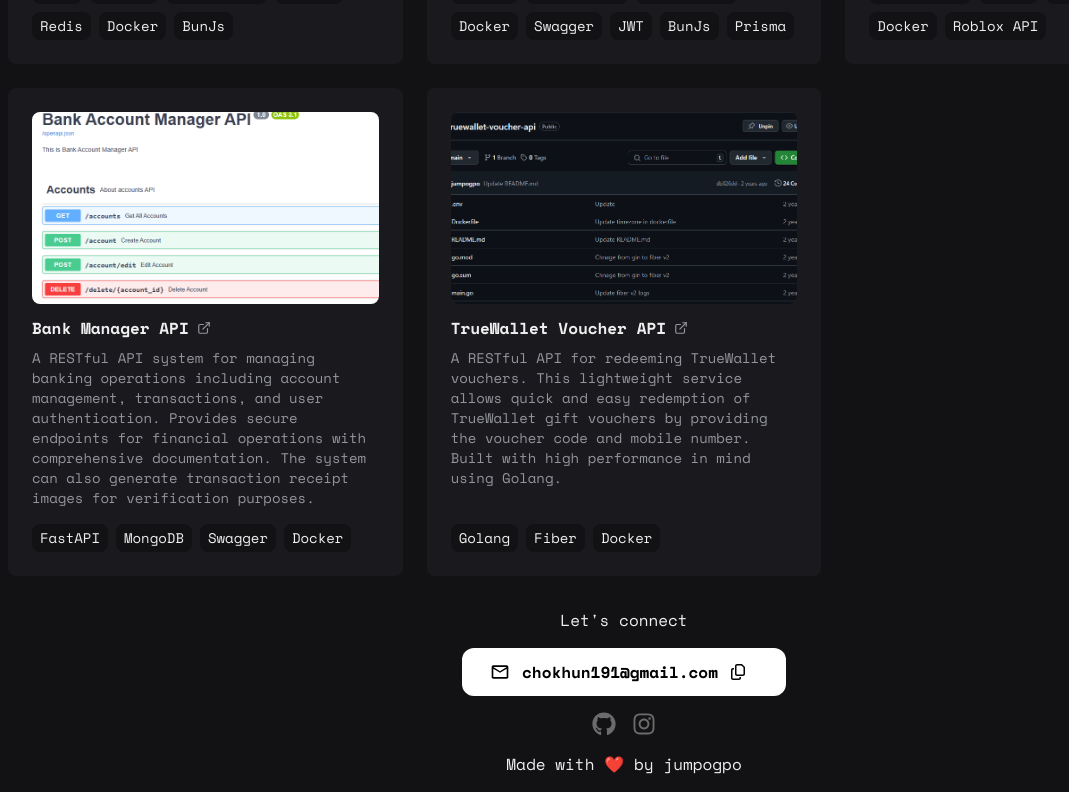
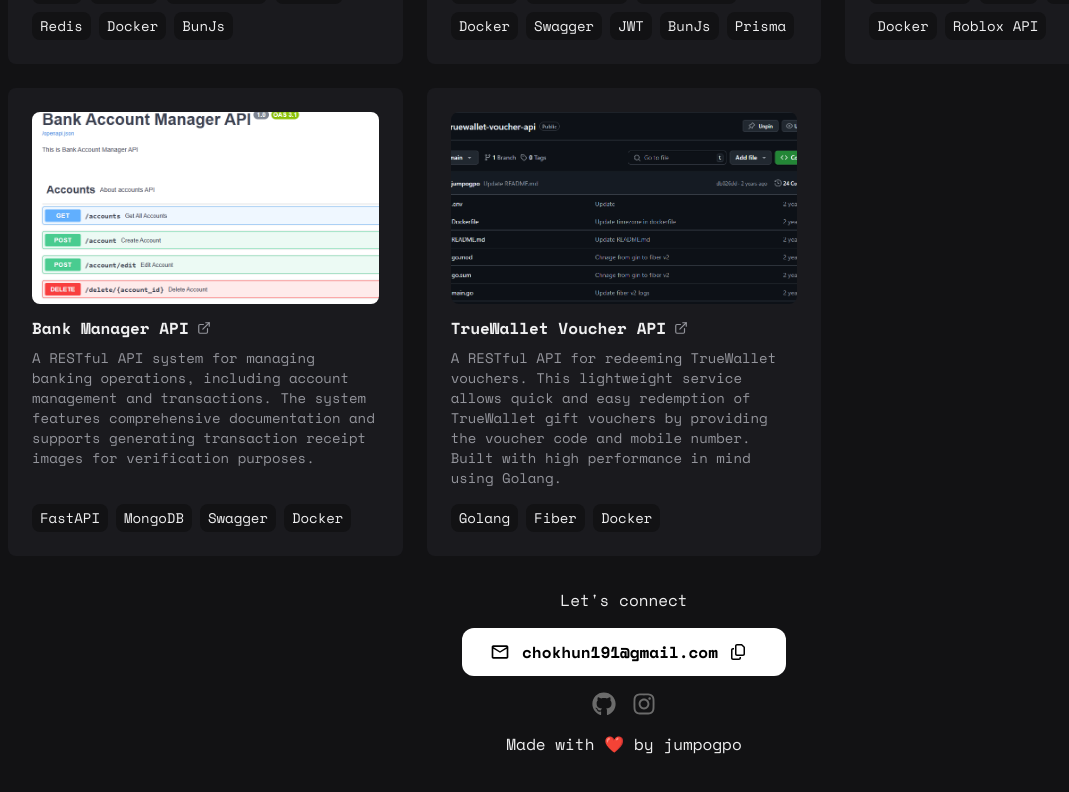
Before and after one commit to jumpogpo/thanapat-kp-web, a Next.js app: page /works in a window 1280 px wide. Shown: the part 648-1440 px from the top of the page, without its empty margins (16-1085 px from the left). Built offline with nearby package versions, Linux system fonts and the light colour scheme; no server answers.

Commit message:
💬 (update): Update description

```diff
--- a/src/data/works.ts
+++ b/src/data/works.ts
@@ -50,7 +50,7 @@ export const worksData: WorksType[] = [
   {
     title: "Bank Manager API",
     description:
-      "A RESTful API system for managing banking operations including account management, transactions, and user authentication. Provides secure endpoints for financial operations with comprehensive documentation. The system can also generate transaction receipt images for verification purposes.",
+      "A RESTful API system for managing banking operations, including account management and transactions. The system features comprehensive documentation and supports generating transaction receipt images for verification purposes.",
     image: "/works/bank-manager.png",
     tags: ["FastAPI", "MongoDB", "Swagger", "Docker"],
     link: "https://github.com/jumpogpo/bank-manager-api",
```
